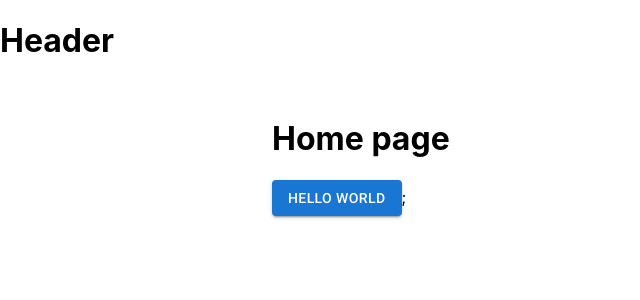
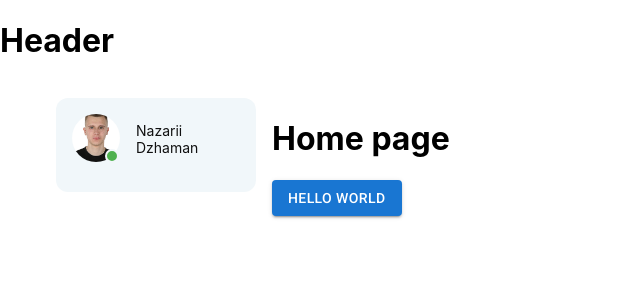
Before and after one commit to Dzhaman-Nazarii/social-network, a React (Create React App) app: page /auth in a window 1280 px wide. Shown: the top 300 px of the page, without its empty margins (0-640 px from the left). Built offline with nearby package versions, Linux system fonts and the light colour scheme.

Commit message:
impvore Sidebar, UserItems and Home

```diff
--- a/src/components/layout/sidebar/Sidebar.tsx
+++ b/src/components/layout/sidebar/Sidebar.tsx
@@ -1,10 +1,10 @@
-import { Box } from "@mui/material";
 import { FC } from "react";
+import { UserItems } from "./UserItems";
 
 export const Sidebar: FC = () => {
 	return (
 		<>
-
+			<UserItems/>
 		</>
 	);
 };
--- a/src/components/layout/sidebar/UserItems.tsx
+++ b/src/components/layout/sidebar/UserItems.tsx
@@ -1,32 +1,64 @@
-import { Box } from "@mui/material";
+import { Avatar, Box, Card } from "@mui/material";
 import { FC } from "react";
 import ProfilePhoto from "../../../img/profile_photo.png";
+import { Link } from "react-router-dom";
 
 export const UserItems: FC = () => {
 	return (
+		<Card
+			variant="outlined"
+			sx={{
+				padding: 2,
+				border: "none",
+				borderRadius: 3,
+				backgroundColor: "#F1F7FA",
+			}}>
+			<Link
+				to={"/profile"}
+				style={{
+					display: "flex",
+					alignItems: "center",
+					textDecoration: "none",
+					color: "#111",
+					marginBottom: 12
+				}}>
 				<Box
 					sx={{
 						display: "flex",
 						alignItems: "center",
 					}}>
-			<Box sx={{ position: "relative", marginRight: 5 }}>
-				<img
-					width={"30px"}
+					<Box
+						sx={{
+							position: "relative",
+							marginRight: 2,
+							width: 50,
+							height: 50,
+						}}>
+						<Avatar
+							sx={{
+								width: 48,
+								height: 48,
+								borderRadius: '50%'
+							}}
 							src={ProfilePhoto}
 							alt="avatar"
 						/>
 						<Box
 							sx={{
-						backgroundColor: "green",
-						width: 4,
-						height: 4,
+								backgroundColor: "#4FB14F",
+								border: '2px solid #F1F7FA',
+								width: 10,
+								height: 10,
 								position: "absolute",
-						bottom: 2,
-						left: 2,
+								bottom: 1,
+								right: 1,
+								borderRadius: '50%'
 							}}
 						/>
 					</Box>
-			<span>Nazarii Dzhaman</span>
+					<span style={{ fontSize: 14 }}>Nazarii Dzhaman</span>
 				</Box>
+			</Link>
+		</Card>
 	);
 };
--- a/src/components/pages/home/Home.tsx
+++ b/src/components/pages/home/Home.tsx
@@ -5,7 +5,7 @@ export const Home:FC = () => {
 	return (
 		<>
 		<h1>Home page</h1>
-		<Button variant="contained">Hello world</Button>;
+		<Button variant="contained">Hello world</Button>
 		</>
 	)
 }
```
Lines whose indentation alone changed are shown as unchanged.
